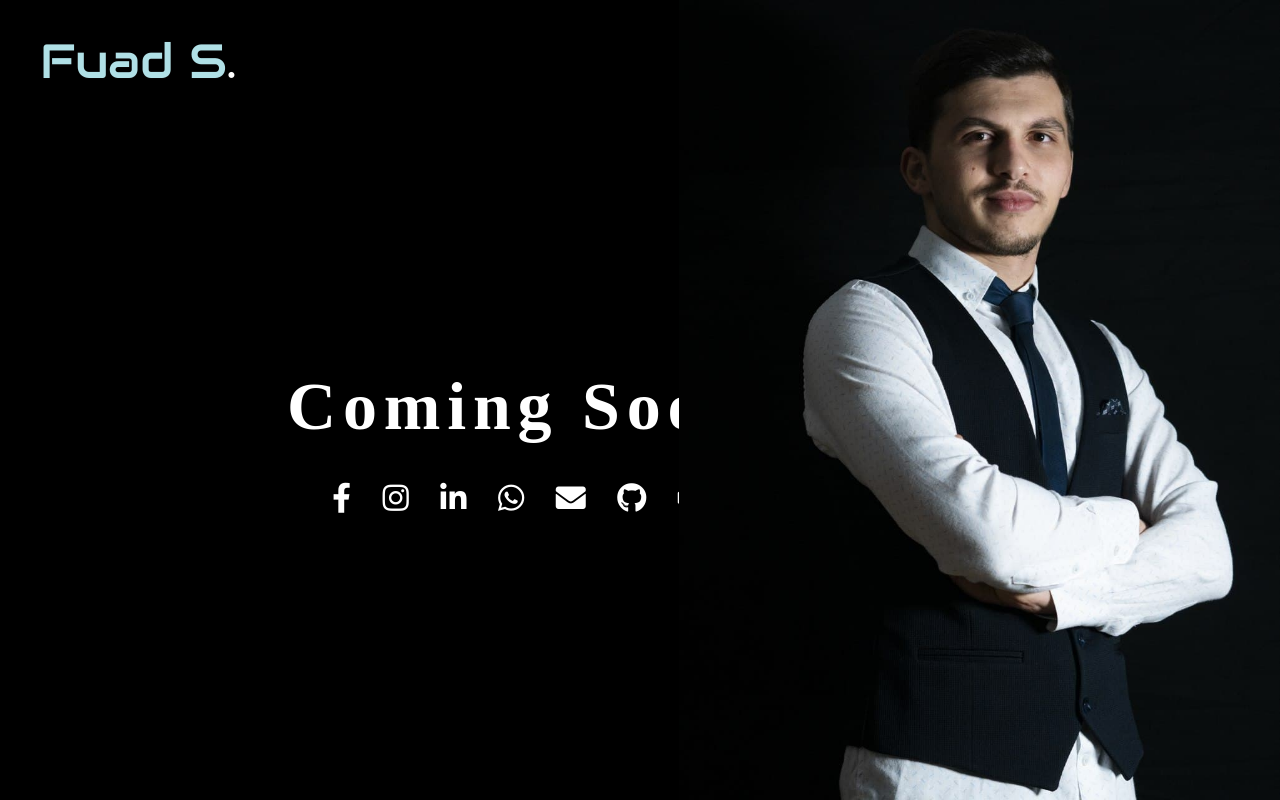
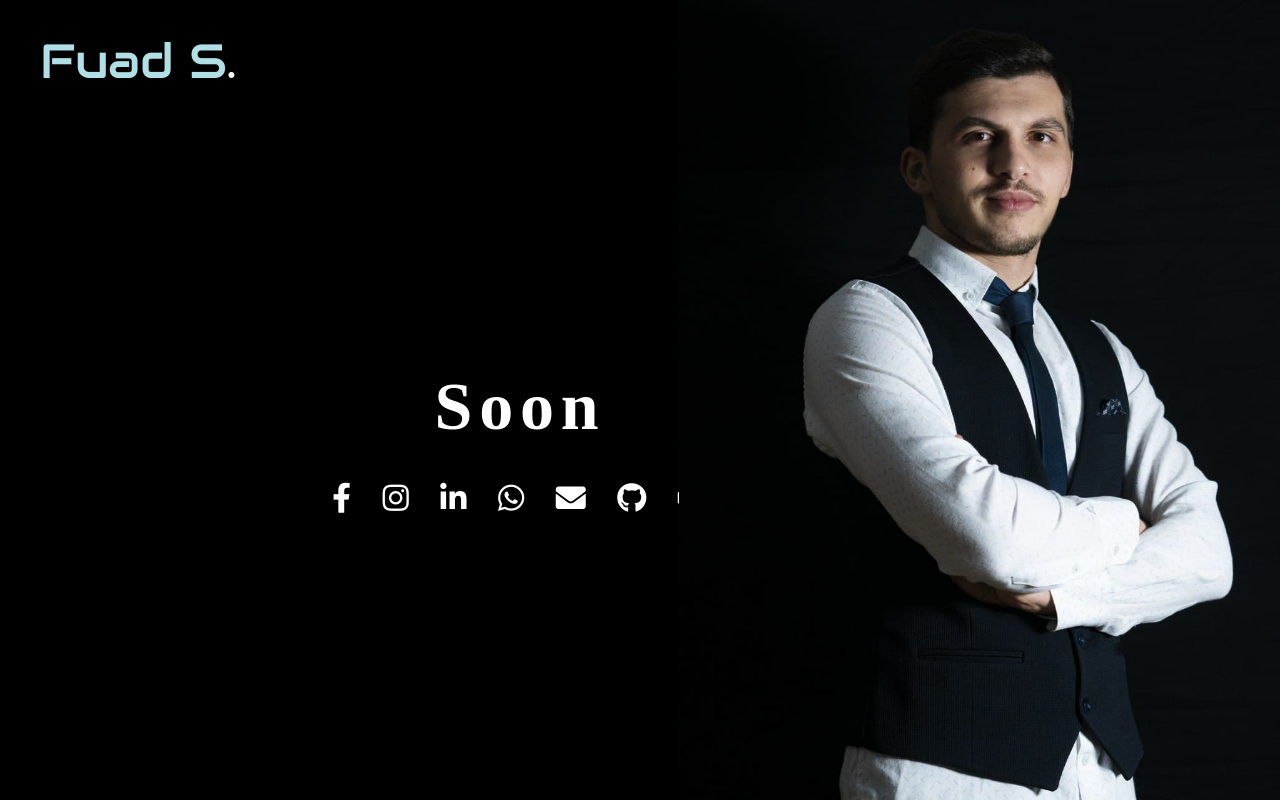
Before and after one commit to sooleymanli/Coming-Soon-Page, a plain HTML site: page index.html in a window 1280 px wide. Drawn offline with Linux system fonts and the light colour scheme; a web font is replaced by a local one.

Commit message:
Update index.html

```diff
--- a/index.html
+++ b/index.html
@@ -22,7 +22,7 @@
             <div class="response-img"><img src="img/img.jpg" alt="İmg" id="myphotos"></div>
             <div class="text">
                 <span>
-                    Coming  Soon
+                    Soon
                 </span>
                 <div class="social">
                     <a href="https://www.facebook.com/suleymanli.fuad/" target="_blank"><i
```
